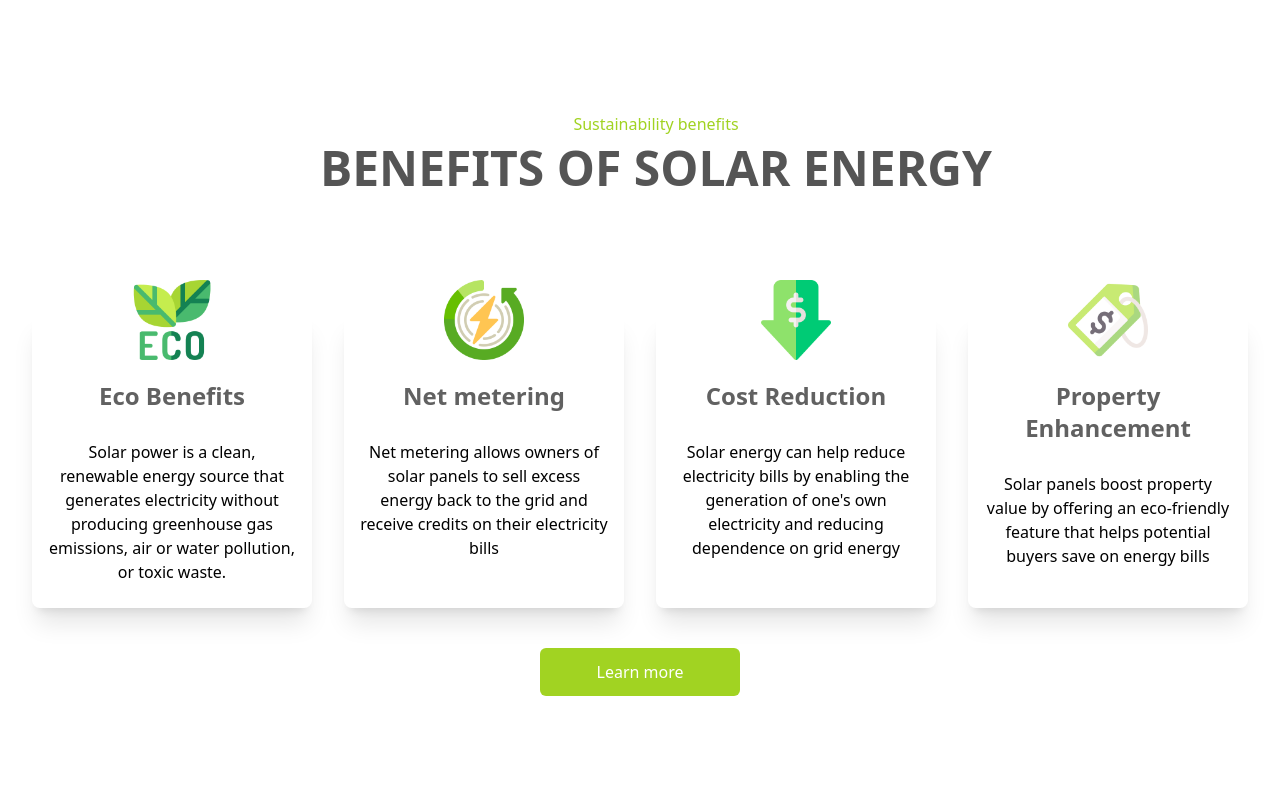
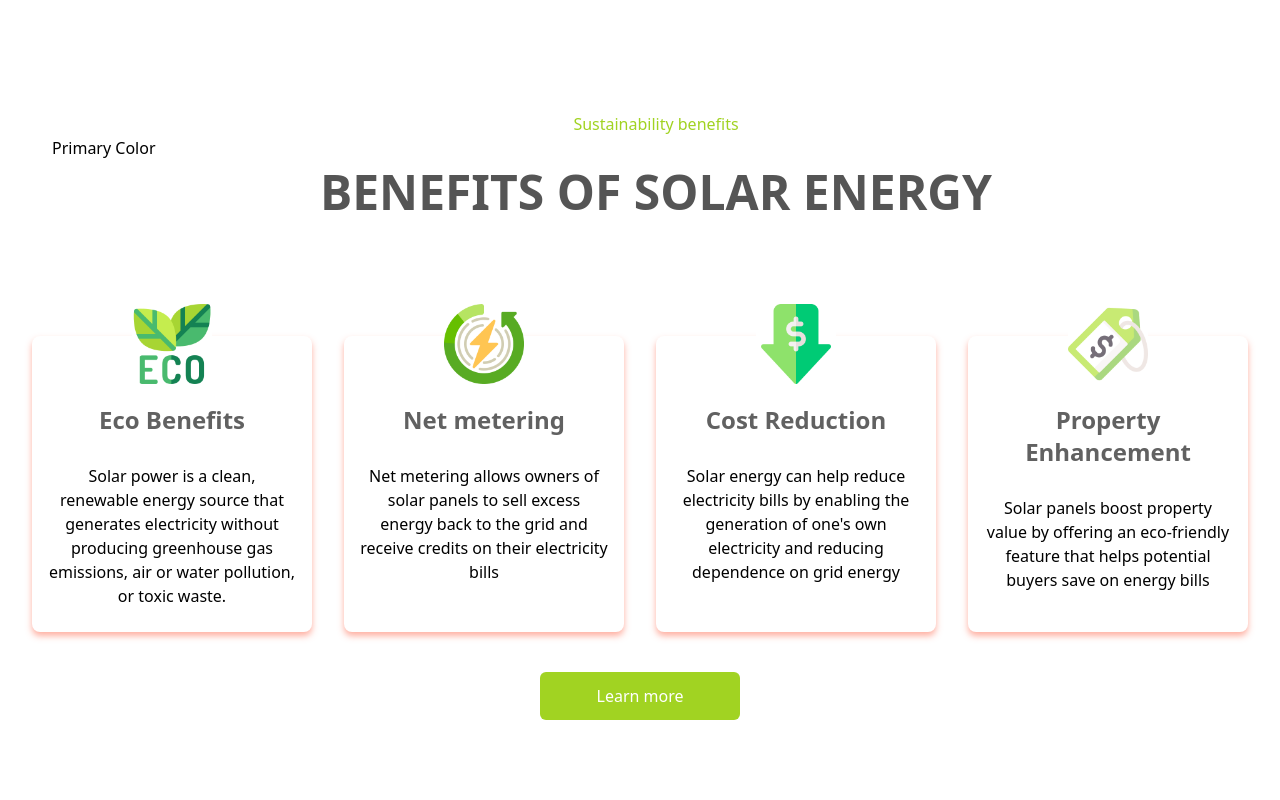
Before and after one commit to slivkatrin/Solar-Panels, a React (Create React App) app: page / in a window 1280 px wide. Shown: the part 600-1400 px from the top of the page. Built offline with nearby package versions, Linux system fonts and the light colour scheme.

Commit message:
colors palette added

```diff
--- /dev/null
+++ b/src/commonStyles.js
@@ -0,0 +1,8 @@
+const commonStyles = {
+    primaryColor: '#ff5733',
+    secondaryColor: '#33ff57',
+    accentColorGreen: '#a1d322',
+    // Add more common styles as needed
+  };
+
+  export default commonStyles;
--- a/src/components/ContentEnergyPros.jsx
+++ b/src/components/ContentEnergyPros.jsx
@@ -3,6 +3,7 @@ import eco from '../assets/eco.png'
 import lowPrice from '../assets/low-price.png'
 import renewEnergy from '../assets/renew-energy.png'
 import price from '../assets/price-tag.png'
+import commonStyles from '../commonStyles';
 const ContentEnergyPros = () => {
 
     return(
@@ -10,34 +11,36 @@ const ContentEnergyPros = () => {
     <div className='max-w-[1240px] mx-auto grid'>
     <div className='flex flex-col justify-center md:ml-8'>
         <p className='text-[#a1d322] font-normal md:text-1xl sm:text-1xl text-1xl mx-auto'>Sustainability benefits</p>
-
+        <div className={`bg-${commonStyles.accentColorGreen}`}>
+        Primary Color
+      </div>
         <h1 className='text-[#555555] md:text-5xl sm:text-3xl text-2xl font-bold py-2 mx-auto '>BENEFITS OF SOLAR ENERGY</h1>
 </div>
 </div>
 <div className='w-full py-[6rem] px-4'>
 <div className='max-w-[1240px] mx-auto grid md:grid-cols-4 gap-8'>
-    <div className='w-full shadow-xl flex-col p-4 my-4 rounded-lg hover:scale-105 duration-300 cursor-pointer'>
+    <div className='w-full flex-col p-4 my-4 rounded-lg hover:scale-105 duration-300 cursor-pointer shadow-custom-color'>
         <img className='w-20 mx-auto mt-[-3rem] bg-white' src={eco} alt="/" />
         <h2 className='text-[#616161] text-2xl font-bold text-center py-5'>Eco Benefits</h2>
         <div className='text-center font-thin'>
             <p className='py-2'>Solar power is a clean, renewable energy source that generates electricity without producing greenhouse gas emissions, air or water pollution, or toxic waste.</p>
         </div>
     </div>
-    <div className='w-full shadow-xl flex-col p-4 my-4 rounded-lg hover:scale-105 duration-300 cursor-pointer'>
+    <div className='w-full flex-col p-4 my-4 rounded-lg hover:scale-105 duration-300 cursor-pointer shadow-custom-color'>
         <img className='w-20 mx-auto mt-[-3rem] bg-white' src={renewEnergy} alt="/" />
         <h2 className='text-[#616161] text-2xl font-bold text-center py-5'>Net metering</h2>
         <div className='text-center font-thin'>
             <p className='py-2'>Net metering allows owners of solar panels to sell excess energy back to the grid and receive credits on their electricity bills</p>
         </div>
     </div>
-    <div className='w-full shadow-xl flex-col p-4 my-4 rounded-lg hover:scale-105 duration-300 cursor-pointer'>
+    <div className='w-full flex-col p-4 my-4 rounded-lg hover:scale-105 duration-300 cursor-pointer shadow-custom-color'>
         <img className='w-20 mx-auto mt-[-3rem] bg-white' src={lowPrice} alt="/" />
         <h2 className='text-[#616161] text-2xl font-bold text-center py-5'>Cost Reduction</h2>
         <div className='text-center font-thin'>
             <p className='py-2'>Solar energy can help reduce electricity bills by enabling the generation of one's own electricity and reducing dependence on grid energy</p>
         </div>
     </div>
-    <div className='w-full shadow-xl flex-col p-4 my-4 rounded-lg hover:scale-105 duration-300 cursor-pointer'>
+    <div className='w-full  flex-col p-4 my-4 rounded-lg hover:scale-105 duration-300 cursor-pointer shadow-custom-color'>
         <img className='w-20 mx-auto mt-[-3rem] bg-white' src={price} alt="/" />
         <h2 className='text-[#616161] text-2xl font-bold text-center py-5'>Property Enhancement</h2>
         <div className='text-center font-thin'>
--- a/src/components/OurProjects.jsx
+++ b/src/components/OurProjects.jsx
@@ -40,20 +40,19 @@ function OurProjects() {
         const interval = setInterval(() => {
             nextSlide()
         }, 4000)
-
         // Clean up the interval when the component is unmounted
         return () => clearInterval(interval)
-    }, [currentIndex]) // Re-run the effect when the currentIndex changes
+    }, [currentIndex])
+    return (
+        <div className="w-full py-6 px-4">
 
-    return (
-        <div className="w-full py-16 px-4">
             {/* TODO: create color palette */}
             <h1 className="text-[#555555] md:text-5xl sm:text-3xl text-2xl font-bold py-2 mx-auto text-center">
                 OUR PROJECTS
             </h1>
 
             <div className="max-w-[1340px] mx-auto grid md:grid-cols-2">
-                <div className="flex flex-col justify-center md:ml-8">
+                <div className="flex flex-col justify-center md:ml-8 ">
                     <p className="text-[#a1d322] font-normal md:text-1xl sm:text-1xl text-1xl">
                         KNOW US BETTER
                     </p>
--- a/tailwind.config.js
+++ b/tailwind.config.js
@@ -5,7 +5,11 @@ module.exports = {
     "./src/**/*.{js,jsx,ts,tsx}",
   ],
   theme: {
-    extend: {},
+    extend: {
+      boxShadow: {
+        'custom-color': '0 4px 6px rgba(255, 99, 71, 0.5)', /* Replace the color with your desired shadow color */
+      }
+    },
   },
   plugins: [],
 }
```
